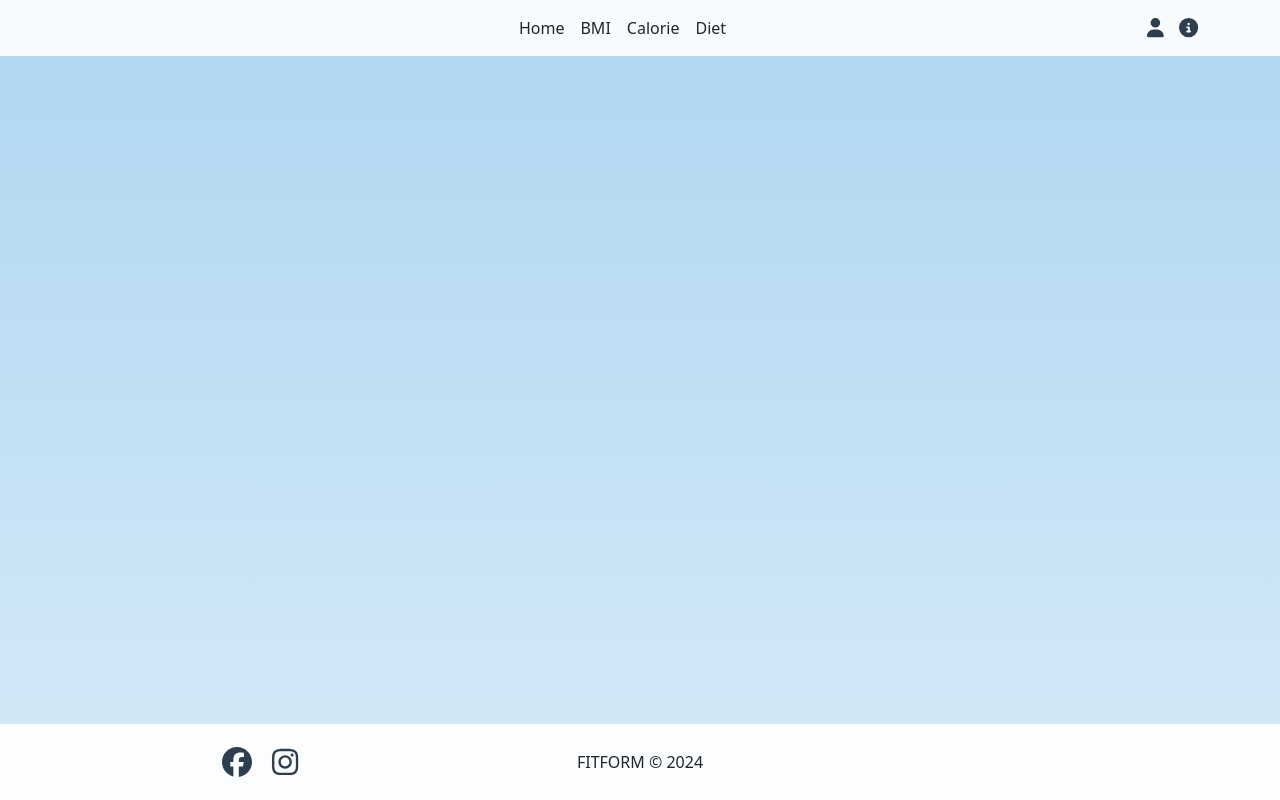
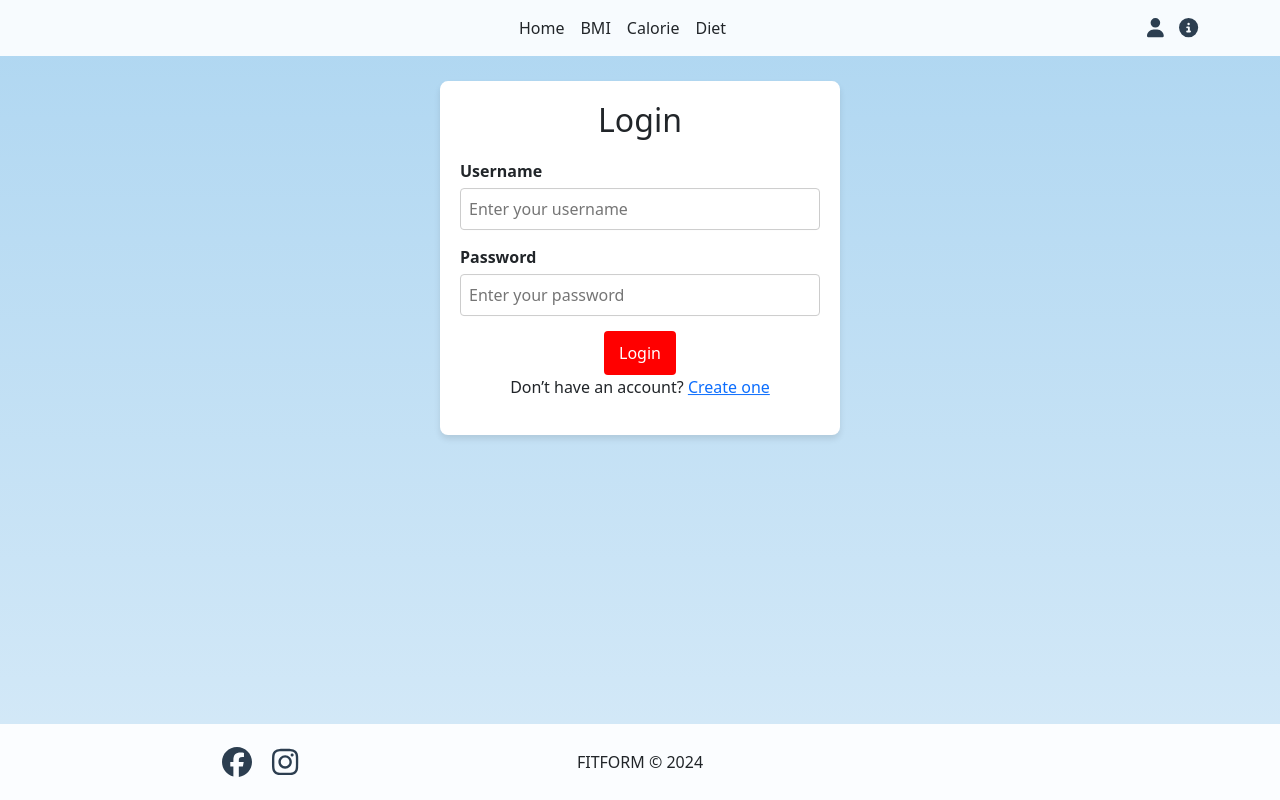
Before and after one commit to valyiroland/FittnesProjekt, a React (Create React App) app: page /Login in a window 1280 px wide. Built offline with nearby package versions, Linux system fonts and the light colour scheme.

Commit message:
A login oldal kész

```diff
--- a/src/App.js
+++ b/src/App.js
@@ -8,6 +8,7 @@ import Calorie from './Calorie';
 import Diet from './Diet';
 import BMI from './BMI';
 import { Route, Routes } from 'react-router-dom';
+import Login from './Login';
 
 
 function App() {
@@ -19,6 +20,7 @@ function App() {
           <Route path='/Calorie' element={<Calorie/>}/>
           <Route path='/Diet' element={<Diet/>}/>
           <Route path='/BMI' element={<BMI/>}/>
+          <Route path='/Login' element={<Login/>}/>
         </Routes>
       <Footer/>
     </div>
--- /dev/null
+++ b/src/Login.js
@@ -0,0 +1,26 @@
+import React from 'react'
+import './Loginform.css';
+
+export default function Login() {
+  return (
+    <div class="content">
+        <div className="login-form">
+        <h2>Login</h2>
+        <form>
+          <div className="form-group">
+            <label htmlFor="username">Username</label>
+            <input type="text" id="username" placeholder="Enter your username" />
+          </div>
+          <div className="form-group">
+            <label htmlFor="password">Password</label>
+            <input type="password" id="password" placeholder="Enter your password" />
+          </div>
+          <button type="submit" className="login-button">Login</button>
+        </form>
+        <p>
+          Don’t have an account? <a href="#create-account">Create one</a>
+        </p>
+          </div>
+    </div>
+  )
+}
--- /dev/null
+++ b/src/Loginform.css
@@ -0,0 +1,50 @@
+.login-form {
+    background: white;
+    padding: 20px;
+    border-radius: 8px;
+    box-shadow: 0 4px 6px rgba(0, 0, 0, 0.1);
+    text-align: center;
+    max-width: 400px;
+    width: 100%;
+    transform: translate(-50%,-90%);
+    top:50%;
+    left:50%;
+
+    position: absolute;
+  }
+
+  .login-form h2 {
+    margin-bottom: 20px;
+  }
+
+  .form-group {
+    margin-bottom: 15px;
+    text-align: left;
+  }
+
+  .form-group label {
+    display: block;
+    margin-bottom: 5px;
+  }
+
+  .form-group input {
+    width: 100%;
+    padding: 8px;
+    border: 1px solid #ccc;
+    border-radius: 4px;
+  }
+
+  .login-button {
+    background: red;
+    color: white;
+    padding: 10px 15px;
+    border: none;
+    border-radius: 4px;
+    cursor: pointer;
+    transition: 0.3s;
+  }
+
+  .login-button:hover {
+    background: rgb(231, 12, 12);
+    transition: 0.3s;
+  }
--- a/src/Navbar.js
+++ b/src/Navbar.js
@@ -34,8 +34,8 @@ export default function navbar() {
             </div>
 
             <div className="user-icons">
-                <i ><FontAwesomeIcon icon={faUser}/></i>
-                <i ><FontAwesomeIcon icon={faInfoCircle}/></i>
+                <Link to='/Login'><i ><FontAwesomeIcon icon={faUser}/></i></Link>
+                <Link><i ><FontAwesomeIcon icon={faInfoCircle}/></i></Link>
             </div>
         </div>
     </nav>
```
